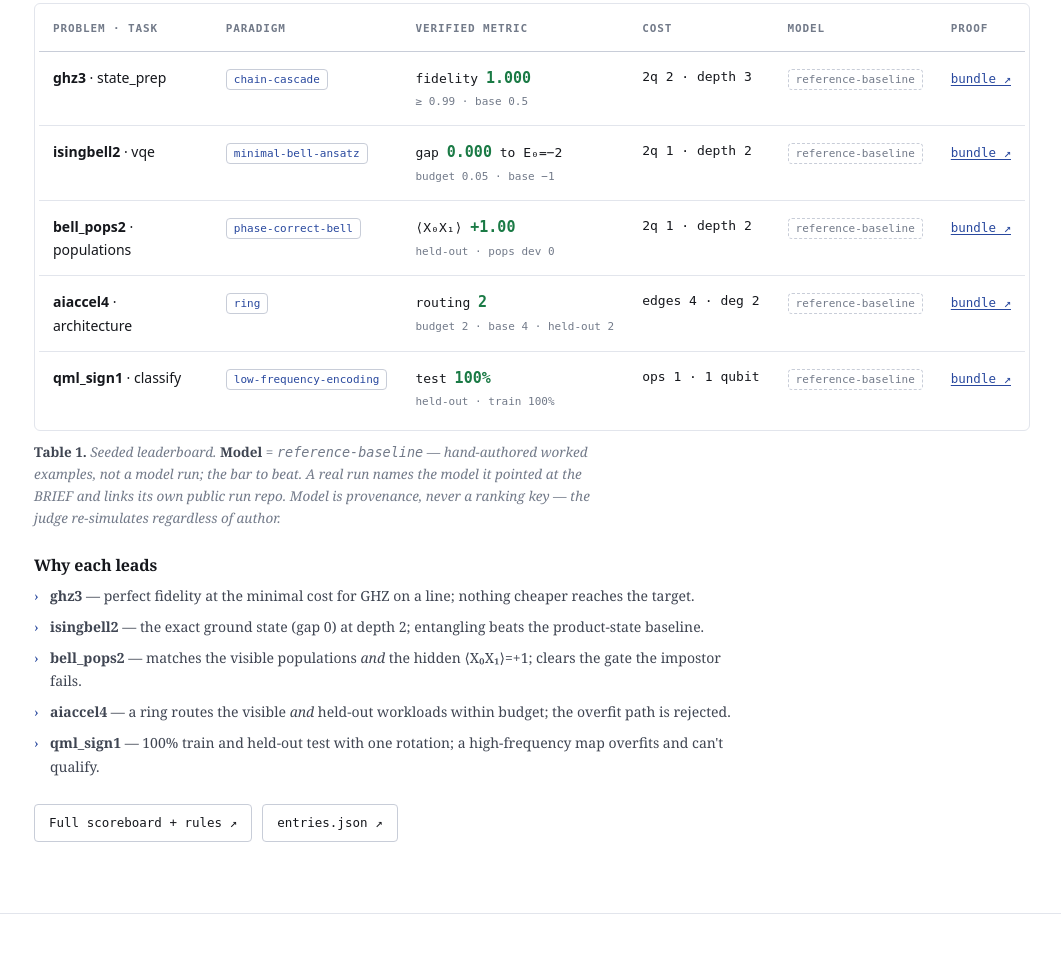
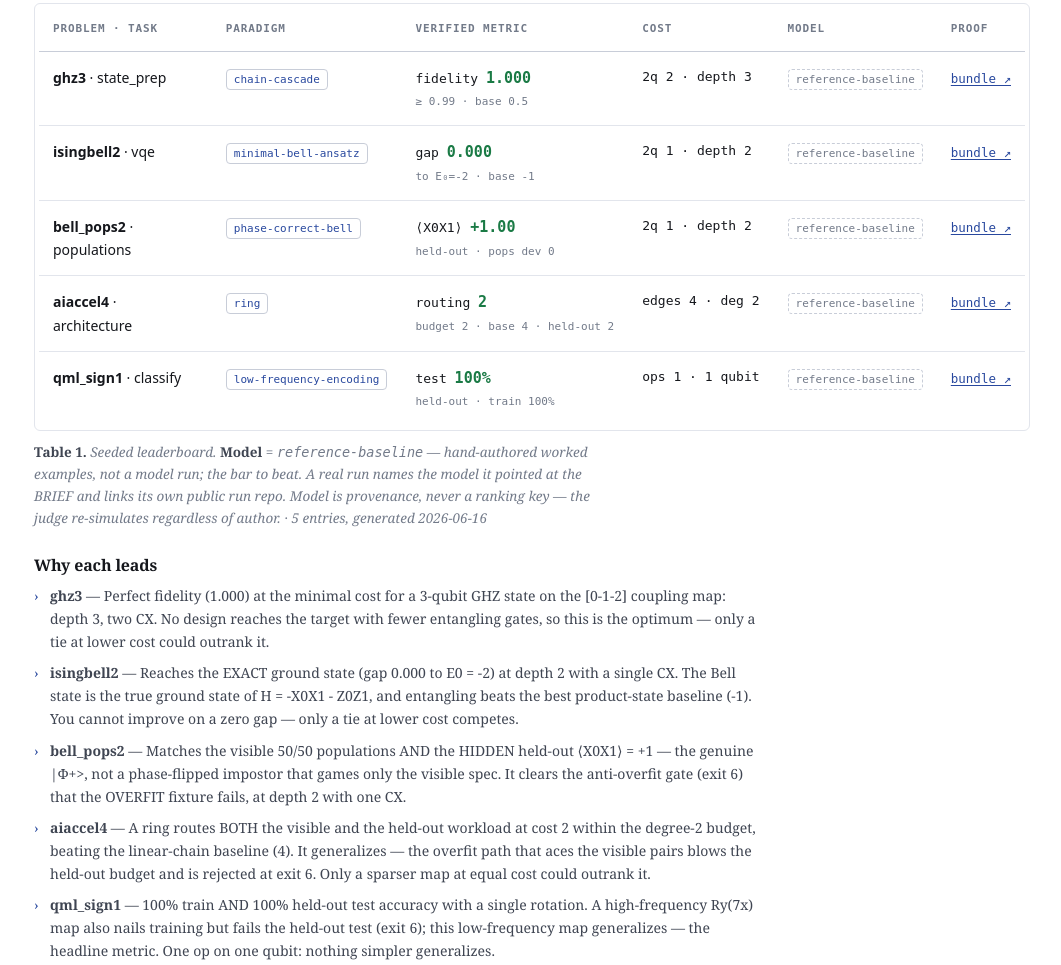
Before and after one commit to QuantumMytheme/quantum-harness, a website: page viewer/index.html in a window 1280 px wide. Shown: the part 4736-5701 px from the top of the page, without its empty margins (108-1169 px from the left). Drawn offline with Linux system fonts and the light colour scheme.

Commit message:
feat(scoreboard): live aggregator + viewer board + CI merge gate (Phase 1)
scoreboard/build.mjs ranks entries.json per problem and generates
viewer/scoreboard-data.js; the viewer now renders the board from it (no-JS
fallback kept). .github/workflows/scoreboard.yml re-verifies every committed
entry, runs the suites (28/28 + 82/82), and fails a stale board. Adds
paradigm_short tags and updates the SCOREBOARD status.

Co-Authored-By: Claude Opus 4.8 (1M context) <noreply@anthropic.com>

```diff
--- a/scoreboard/entries.json
+++ b/scoreboard/entries.json
@@ -8,6 +8,7 @@
       "problem_id": "ghz3",
       "task": "state_prep",
       "paradigm": "chain-cascade (H + nearest-neighbour CX ladder on a line)",
+      "paradigm_short": "chain-cascade",
       "model": "reference-baseline",
       "model_usage": "hand-authored worked example — the bar to beat, not a model run",
       "verified_metric": { "name": "fidelity", "value": 1.0, "threshold": 0.99, "classical_baseline": 0.5 },
@@ -22,6 +23,7 @@
       "problem_id": "isingbell2",
       "task": "vqe",
       "paradigm": "minimal Bell ansatz (H + CX) — exact ground state",
+      "paradigm_short": "minimal-bell-ansatz",
       "model": "reference-baseline",
       "model_usage": "hand-authored worked example — the bar to beat, not a model run",
       "verified_metric": { "name": "energy_gap_to_E0", "value": 0.0, "energy": -2.0, "ground_state_energy": -2.0, "gap_budget": 0.05, "classical_baseline": -1.0 },
@@ -36,6 +38,7 @@
       "problem_id": "bell_pops2",
       "task": "populations",
       "paradigm": "phase-correct Bell preparation",
+      "paradigm_short": "phase-correct-bell",
       "model": "reference-baseline",
       "model_usage": "hand-authored worked example — the bar to beat, not a model run",
       "verified_metric": { "name": "held_out_observable", "observable": "X0X1", "value": 1.0, "expected": 1.0, "populations_max_deviation": 0.0 },
@@ -50,6 +53,7 @@
       "problem_id": "aiaccel4",
       "task": "architecture",
       "paradigm": "ring (4-cycle, degree 2)",
+      "paradigm_short": "ring",
       "model": "reference-baseline",
       "model_usage": "hand-authored worked example — the bar to beat, not a model run",
       "verified_metric": { "name": "routing_cost", "value": 2, "budget": 2, "classical_baseline": 4, "held_out_routing_cost": 2, "held_out_budget": 2 },
@@ -64,6 +68,7 @@
       "problem_id": "qml_sign1",
       "task": "classify",
       "paradigm": "low-frequency feature map Ry(x) → ⟨X⟩",
+      "paradigm_short": "low-frequency-encoding",
       "model": "reference-baseline",
       "model_usage": "hand-authored worked example — the bar to beat, not a model run",
       "verified_metric": { "name": "held_out_test_accuracy", "value": 1.0, "min": 0.99, "train_accuracy": 1.0 },
--- a/viewer/app.js
+++ b/viewer/app.js
@@ -298,8 +298,27 @@ function setupTheme() {
   });
 }
 
+/* ----------------------------- scoreboard -------------------------------- */
+function renderScoreboard() {
+  const d = window.SCOREBOARD_DATA, body = document.getElementById('sb-body');
+  if (!d || !d.rows || !body) return;            // keep the static fallback rows
+  body.innerHTML = d.rows.map(r =>
+    '<tr>' +
+    `<td><b>${r.problem_id}</b> · ${r.task}${r.rank > 1 ? ` <span class="dimnum">#${r.rank}</span>` : ''}</td>` +
+    `<td><span class="ptag">${r.paradigm_short}</span></td>` +
+    `<td class="num">${r.metricName} <b>${r.metricValue}</b><span class="sub">${r.metricSub}</span></td>` +
+    `<td class="num">${r.costLabel}</td>` +
+    `<td><span class="mtag">${r.model}</span></td>` +
+    `<td><a href="${r.bundleUrl}">bundle ↗</a></td>` +
+    '</tr>').join('');
+  const why = document.getElementById('sb-why');
+  if (why) why.innerHTML = d.rows.map(r => `<li><b>${r.problem_id}</b> — ${r.why}</li>`).join('');
+  const meta = document.getElementById('sb-meta');
+  if (meta) meta.textContent = `· ${d.count} entr${d.count === 1 ? 'y' : 'ies'}, generated ${d.generated}`;
+}
+
 /* -------------------------------- boot ----------------------------------- */
 document.addEventListener('DOMContentLoaded', () => {
-  setupTheme(); ambient(); pipeline(); blochSection(); topologySection(); classifierSection();
+  setupTheme(); ambient(); pipeline(); blochSection(); topologySection(); classifierSection(); renderScoreboard();
   const y = document.getElementById('year'); if (y) y.textContent = '2026';
 });
--- a/viewer/index.html
+++ b/viewer/index.html
@@ -224,7 +224,7 @@
         <thead>
           <tr><th>Problem · task</th><th>Paradigm</th><th>Verified metric</th><th>Cost</th><th>Model</th><th>Proof</th></tr>
         </thead>
-        <tbody>
+        <tbody id="sb-body">
           <tr>
             <td><b>ghz3</b> · state_prep</td><td><span class="ptag">chain-cascade</span></td>
             <td class="num">fidelity <b>1.000</b><span class="sub">≥ 0.99 · base 0.5</span></td><td class="num">2q 2 · depth 3</td>
@@ -260,11 +260,12 @@
     </div>
     <p class="figcap"><b>Table 1.</b> Seeded leaderboard. <b>Model</b> = <span class="mono">reference-baseline</span> — hand-authored
       worked examples, not a model run; the bar to beat. A real run names the model it pointed at the BRIEF and links its own
-      public run repo. Model is provenance, never a ranking key — the judge re-simulates regardless of author.</p>
+      public run repo. Model is provenance, never a ranking key — the judge re-simulates regardless of author.
+      <span id="sb-meta" class="dimnum"></span></p>
 
     <div class="why-leads">
       <h3>Why each leads</h3>
-      <ul>
+      <ul id="sb-why">
         <li><b>ghz3</b> — perfect fidelity at the minimal cost for GHZ on a line; nothing cheaper reaches the target.</li>
         <li><b>isingbell2</b> — the exact ground state (gap 0) at depth 2; entangling beats the product-state baseline.</li>
         <li><b>bell_pops2</b> — matches the visible populations <em>and</em> the hidden ⟨X₀X₁⟩=+1; clears the gate the impostor fails.</li>
@@ -327,6 +328,7 @@
   </div>
 </footer>
 
+<script src="scoreboard-data.js"></script>
 <script src="app.js"></script>
 </body>
 </html>
--- /dev/null
+++ b/viewer/scoreboard-data.js
@@ -0,0 +1,79 @@
+// GENERATED by scoreboard/build.mjs — do not edit. Run `node scoreboard/build.mjs`.
+window.SCOREBOARD_DATA = {
+  "generated": "2026-06-16",
+  "count": 5,
+  "problems": [
+    "ghz3",
+    "isingbell2",
+    "bell_pops2",
+    "aiaccel4",
+    "qml_sign1"
+  ],
+  "rows": [
+    {
+      "problem_id": "ghz3",
+      "task": "state_prep",
+      "rank": 1,
+      "paradigm_short": "chain-cascade",
+      "metricName": "fidelity",
+      "metricValue": "1.000",
+      "metricSub": "≥ 0.99 · base 0.5",
+      "costLabel": "2q 2 · depth 3",
+      "model": "reference-baseline",
+      "bundleUrl": "https://github.com/QuantumMytheme/quantum-harness/blob/main/bench/quantum-judge/quantum-proof-poc.json",
+      "why": "Perfect fidelity (1.000) at the minimal cost for a 3-qubit GHZ state on the [0-1-2] coupling map: depth 3, two CX. No design reaches the target with fewer entangling gates, so this is the optimum — only a tie at lower cost could outrank it."
+    },
+    {
+      "problem_id": "isingbell2",
+      "task": "vqe",
+      "rank": 1,
+      "paradigm_short": "minimal-bell-ansatz",
+      "metricName": "gap",
+      "metricValue": "0.000",
+      "metricSub": "to E₀=-2 · base -1",
+      "costLabel": "2q 1 · depth 2",
+      "model": "reference-baseline",
+      "bundleUrl": "https://github.com/QuantumMytheme/quantum-harness/blob/main/bench/quantum-judge/quantum-proof-vqe.json",
+      "why": "Reaches the EXACT ground state (gap 0.000 to E0 = -2) at depth 2 with a single CX. The Bell state is the true ground state of H = -X0X1 - Z0Z1, and entangling beats the best product-state baseline (-1). You cannot improve on a zero gap — only a tie at lower cost competes."
+    },
+    {
+      "problem_id": "bell_pops2",
+      "task": "populations",
+      "rank": 1,
+      "paradigm_short": "phase-correct-bell",
+      "metricName": "⟨X0X1⟩",
+      "metricValue": "+1.00",
+      "metricSub": "held-out · pops dev 0",
+      "costLabel": "2q 1 · depth 2",
+      "model": "reference-baseline",
+      "bundleUrl": "https://github.com/QuantumMytheme/quantum-harness/blob/main/bench/quantum-judge/quantum-proof-pops.json",
+      "why": "Matches the visible 50/50 populations AND the HIDDEN held-out ⟨X0X1⟩ = +1 — the genuine |Φ+>, not a phase-flipped impostor that games only the visible spec. It clears the anti-overfit gate (exit 6) that the OVERFIT fixture fails, at depth 2 with one CX."
+    },
+    {
+      "problem_id": "aiaccel4",
+      "task": "architecture",
+      "rank": 1,
+      "paradigm_short": "ring",
+      "metricName": "routing",
+      "metricValue": "2",
+      "metricSub": "budget 2 · base 4 · held-out 2",
+      "costLabel": "edges 4 · deg 2",
+      "model": "reference-baseline",
+      "bundleUrl": "https://github.com/QuantumMytheme/quantum-harness/blob/main/bench/quantum-judge/quantum-proof-arch.json",
+      "why": "A ring routes BOTH the visible and the held-out workload at cost 2 within the degree-2 budget, beating the linear-chain baseline (4). It generalizes — the overfit path that aces the visible pairs blows the held-out budget and is rejected at exit 6. Only a sparser map at equal cost could outrank it."
+    },
+    {
+      "problem_id": "qml_sign1",
+      "task": "classify",
+      "rank": 1,
+      "paradigm_short": "low-frequency-encoding",
+      "metricName": "test",
+      "metricValue": "100%",
+      "metricSub": "held-out · train 100%",
+      "costLabel": "ops 1 · 1 qubit",
+      "model": "reference-baseline",
+      "bundleUrl": "https://github.com/QuantumMytheme/quantum-harness/blob/main/bench/quantum-judge/quantum-proof-qml.json",
+      "why": "100% train AND 100% held-out test accuracy with a single rotation. A high-frequency Ry(7x) map also nails training but fails the held-out test (exit 6); this low-frequency map generalizes — the headline metric. One op on one qubit: nothing simpler generalizes."
+    }
+  ]
+};
```
Also changed, not shown: SCOREBOARD.md (+12 -7 lines), scoreboard/build.mjs (added, +86 -0 lines), .github/workflows/scoreboard.yml (added).
